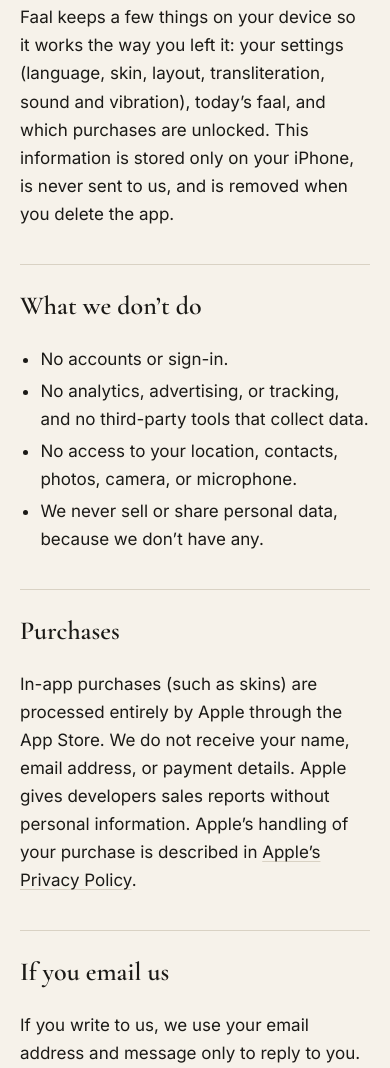
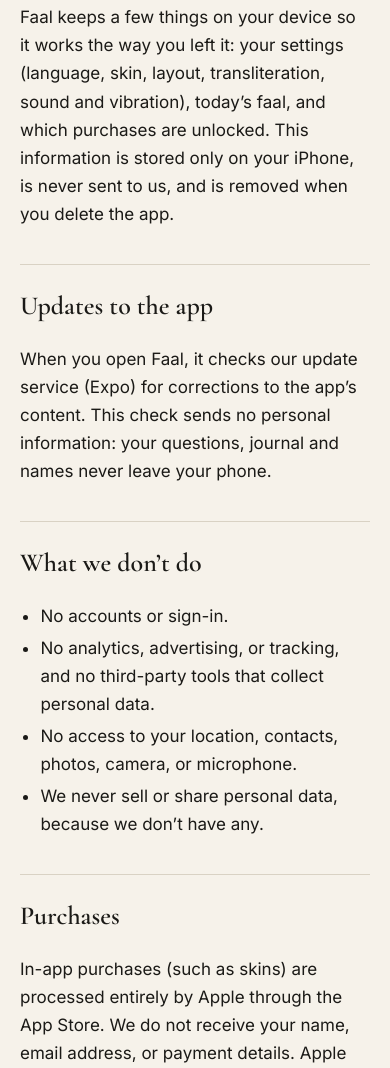
Before and after one commit to hashiya-studio/website, a plain HTML site: page faal/privacy/index.html in a window 390 px wide. Shown: the part 704-1772 px from the top of the page. Drawn offline with nearby package versions, Linux system fonts and the light colour scheme.

Commit message:
Privacy policy: disclose the over-the-air update check
Faal contacts Expo's update server on open, and the policy did not say
so. Apple's reviewer opens this URL, and the App Privacy answer is
"Data Not Collected", so the page has to account for the one network
call the app makes.

- Add an "Updates to the app" section, between what stays on the phone
  and what we don't do. Wording as agreed in the project record, word
  for word.
- "no third-party tools that collect data" -> "collect personal data",
  so that bullet does not contradict the new section.
- Last updated 27 November 2026; effective date unchanged.

Runbook item for 1 Dec.

Co-Authored-By: Claude Opus 5 <noreply@anthropic.com>
Claude-Session: https://claude.ai/code/session_01FyJMqUohH4c3gMbdMKUCo7

```diff
--- a/faal/privacy/index.html
+++ b/faal/privacy/index.html
@@ -43,7 +43,7 @@
   <a class="back" href="../">← Faal</a>
 
   <h1>Faal Privacy Policy</h1>
-  <p class="dates">Effective 6 November 2026 · Last updated 6 November 2026</p>
+  <p class="dates">Effective 6 November 2026 · Last updated 27 November 2026</p>
 
   <p class="short">
     Faal does not collect any personal data. Everything you do in the app stays on your iPhone,
@@ -63,10 +63,16 @@
     This information is stored only on your iPhone, is never sent to us, and is removed when you delete the app.
   </p>
 
+  <h2>Updates to the app</h2>
+  <p>
+    When you open Faal, it checks our update service (Expo) for corrections to the app’s content.
+    This check sends no personal information: your questions, journal and names never leave your phone.
+  </p>
+
   <h2>What we don’t do</h2>
   <ul>
     <li>No accounts or sign-in.</li>
-    <li>No analytics, advertising, or tracking, and no third-party tools that collect data.</li>
+    <li>No analytics, advertising, or tracking, and no third-party tools that collect personal data.</li>
     <li>No access to your location, contacts, photos, camera, or microphone.</li>
     <li>We never sell or share personal data, because we don’t have any.</li>
   </ul>
```
